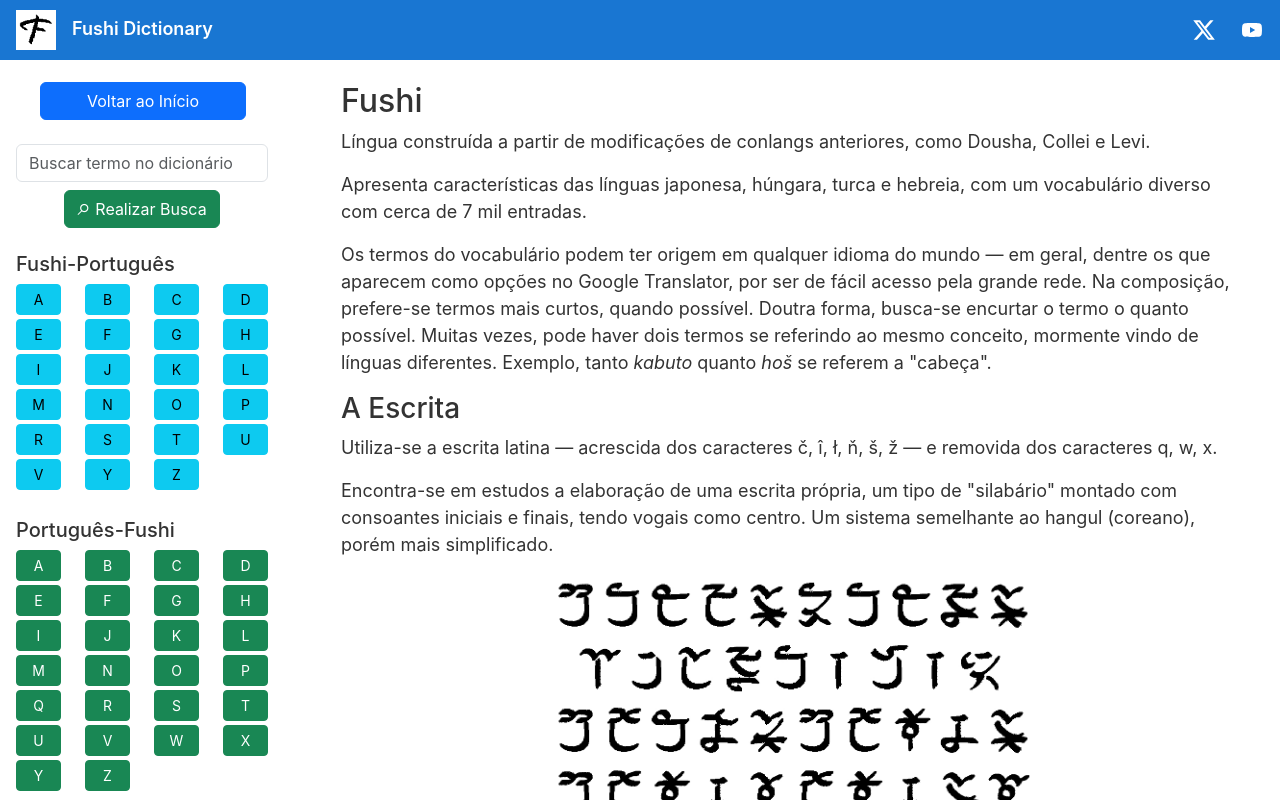
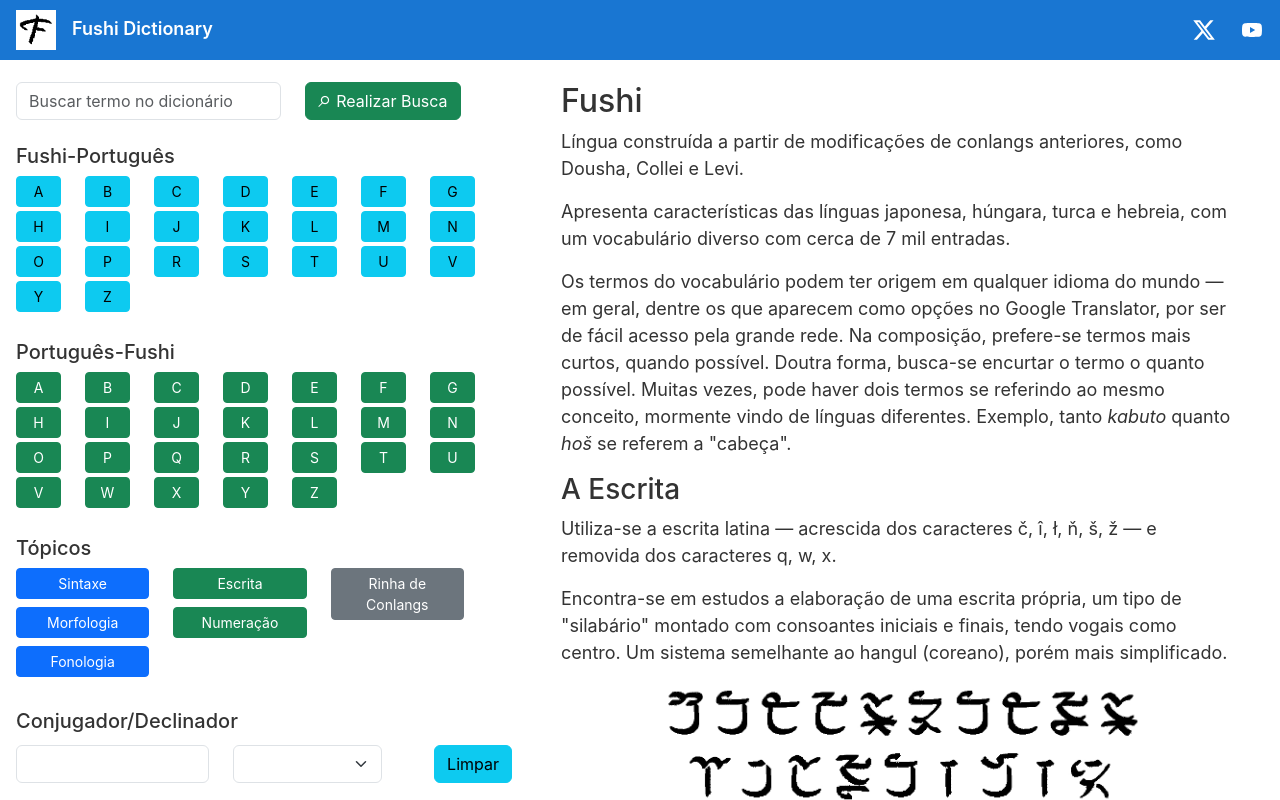
Before and after one commit to collei/ng-sites-fushi, an Angular app: page / in a window 1280 px wide. Shown: the top 800 px of the page. Built offline with nearby package versions, Linux system fonts and the light colour scheme.

Commit message:
improved website layout and removed unnecessary 'home button'

```diff
--- a/src/app/app.component.css
+++ b/src/app/app.component.css
@@ -28,10 +28,6 @@
 .toolbar #youtube-logo:hover { opacity: 0.8; }
 .content { margin: 22px auto 32px; padding: 0 16px; }
 .fixed-left {
-	width: 300px; /* Set your desired fixed width */
+	width: 520px; /* Set your desired fixed width */
 	flex: none;   /* Prevents flexbox from shrinking or growing */
 }
-.fixed-right {
-	width: 500px; /* Set your desired fixed width */
-	flex: none;   /* Prevents flexbox from shrinking or growing */
-}
--- a/src/app/app.component.html
+++ b/src/app/app.component.html
@@ -24,13 +24,16 @@
 <div class="content" role="main">
 	<div class="row">
 		<div class="fixed-left">
-			<app-indice></app-indice>
+			<div class="row">
+				<app-indice></app-indice>
+			</div>
+			<div class="row mt-4">
+				<h5>Conjugador/Declinador</h5>
+				<app-conjugador></app-conjugador>
+			</div>
 		</div>
 		<div class="col">
 			<router-outlet></router-outlet>
 		</div>
-		<div class="fixed-right">
-			<app-conjugador></app-conjugador>
-		</div>
 	</div>
 </div>
--- a/src/app/indice/indice.component.html
+++ b/src/app/indice/indice.component.html
@@ -1,17 +1,9 @@
 <div class="row">
-	<div class="col-md-1"></div>
-	<div class="col-md-10 text-end">
-		<a class="btn btn-primary" style="width: 100%;" routerLink="">Voltar ao Início</a>
-	</div>
-	<div class="col-md-1"></div>
-</div>
-
-<div class="row mt-4">
-	<div class="col-12">
+	<div class="col-7">
 		<input class="form-control" name="dicbusca" [(ngModel)]="dicbusca" placeholder="Buscar termo no dicionário">
 	</div>
-	<div class="col-12 mt-2 text-center">
-		<a class="btn btn-success" style="padding-left: auto; padding-right: auto;" [routerLink]="dicBusca()"><span style="font-size: 150%; line-height: 0.45em;">&#x2315;</span> Realizar Busca</a>
+	<div class="col-4">
+		<a class="btn btn-success" [routerLink]="dicBusca()"><span style="font-size: 150%; line-height: 0.45em;">&#x2315;</span>&nbsp;Realizar&nbsp;Busca</a>
 	</div>
 </div>
 
@@ -35,25 +27,29 @@
 
 <div class="row mt-4">
 	<h5>Tópicos</h5>
-	<div class="col-md-6">
-		<div class="row mt-2 align-top" *ngFor="let botao of getTopico('grammar')">
+	<div class="col" style="padding: 0 0 0 24px !important;">
+		<div class="row">
+			<div class="col-4">
+				<div class="row mb-2 align-top" *ngFor="let botao of getTopico('grammar')">
 					<a class="btn btn-sm btn-primary topico" routerLink="{{ botao.link }}">
 						{{ botao.label }}
 					</a>
 				</div>
 			</div>
-	<div class="col-md-6">
-		<div class="row mt-2 align-top" *ngFor="let botao of getTopico('writing')">
+			<div class="col-4">
+				<div class="row mb-2 align-top" *ngFor="let botao of getTopico('writing')">
 					<a class="btn btn-sm btn-success topico" routerLink="{{ botao.link }}">
 						{{ botao.label }}
 					</a>
 				</div>
 			</div>
-	<div class="col-md-12 mt-2">
-		<div class="row mt-2 align-top" *ngFor="let botao of getTopico('other')">
+			<div class="col-4">
+				<div class="row mb-2 align-top" *ngFor="let botao of getTopico('other')">
 					<a class="btn btn-sm btn-secondary topico" routerLink="{{ botao.link }}">
 						{{ botao.label }}
 					</a>
 				</div>
 			</div>
 		</div>
+	</div>
+</div>
```
Lines whose indentation alone changed are shown as unchanged.
